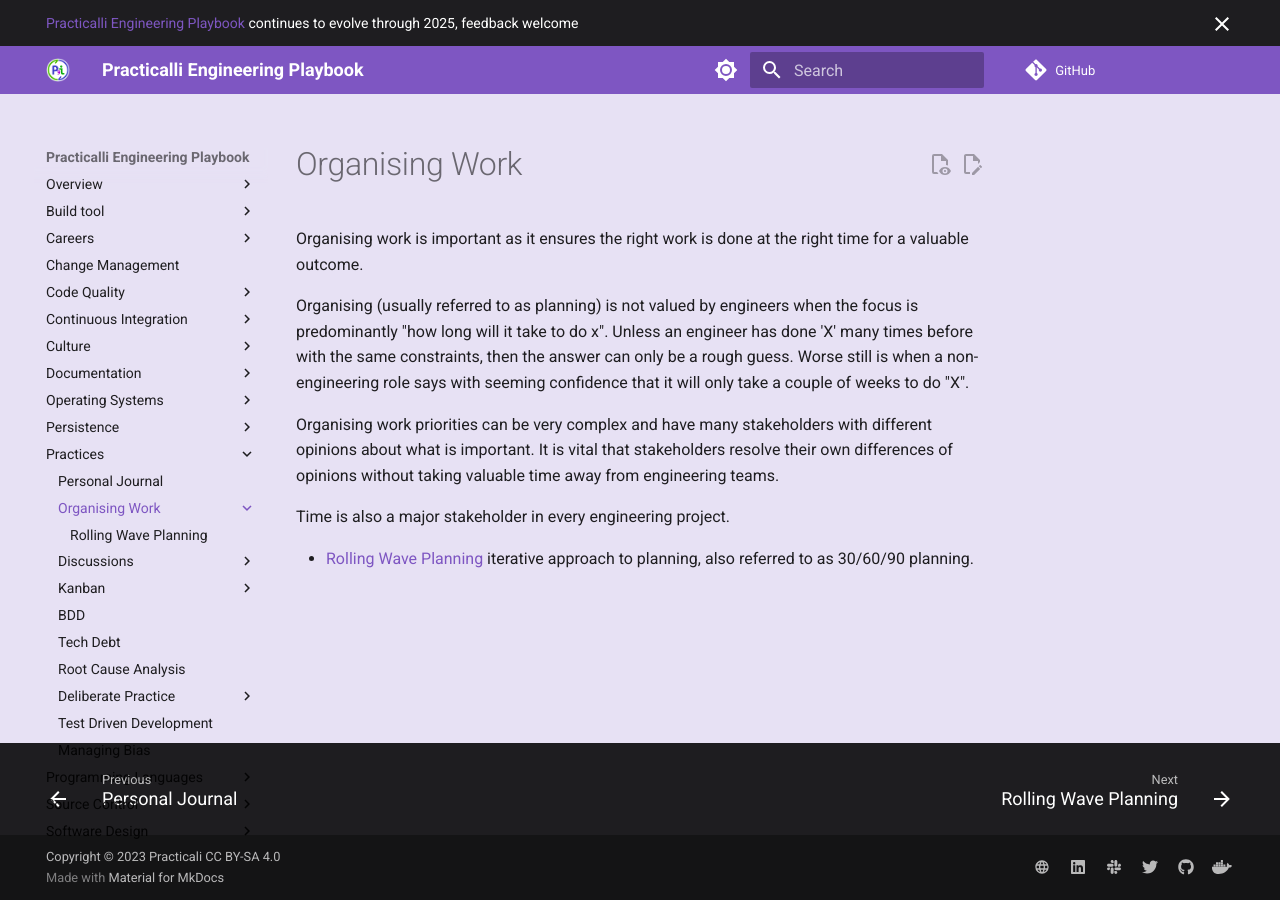
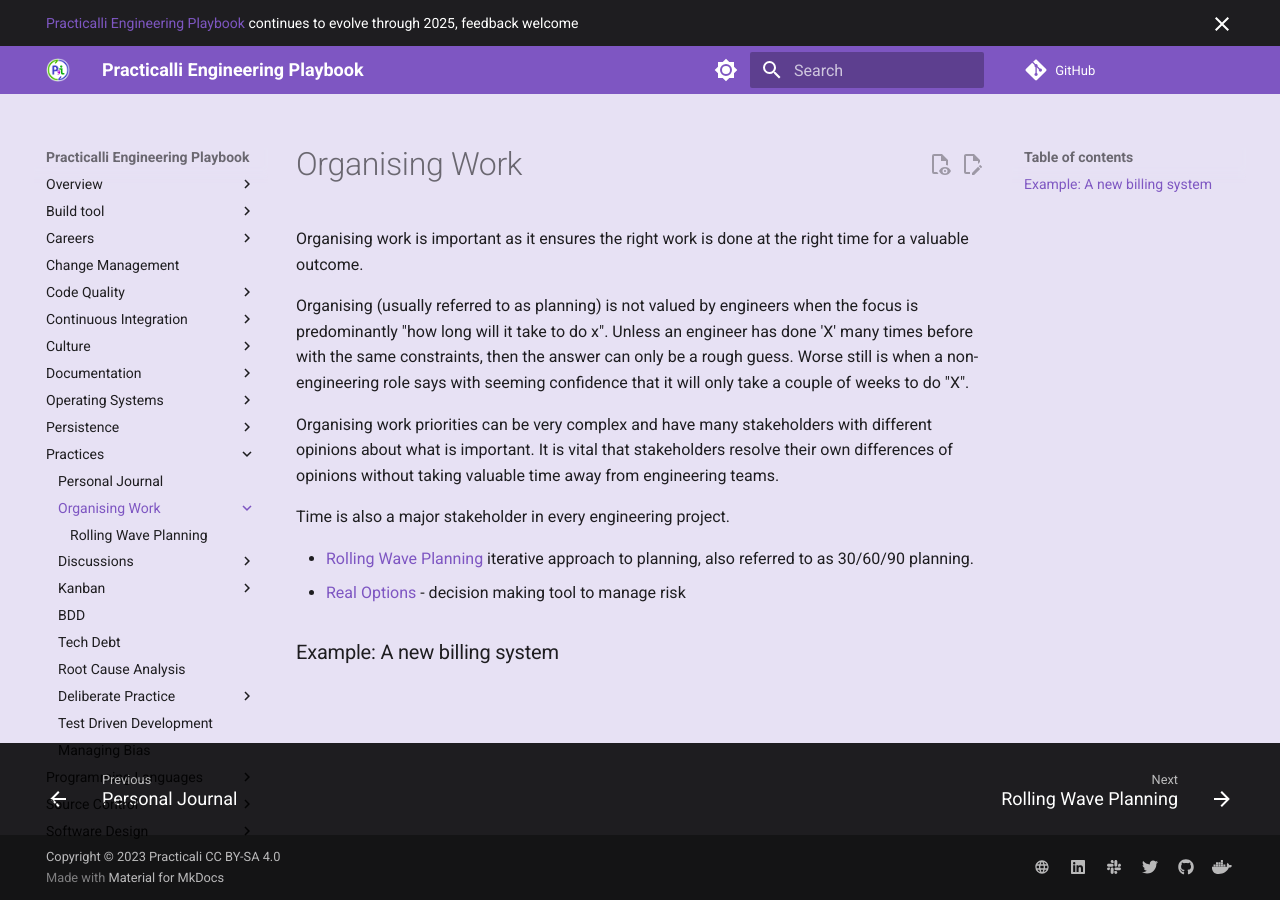
Before and after one commit to practicalli/engineering-playbook, an MkDocs documentation site: the page built from docs/practices/organising-work/index.md, in a window 1280 px wide. Built offline with MkDocs 1.6.1 and Material for MkDocs 9.7.7, drawn with Linux system fonts in a browser that asks for light colours; plug-ins that fetch from the network failed and are left out; comment, search, counter and statistics services are not loaded.

Commit message:
practices: add real options placeholder

```diff
--- a/docs/practices/organising-work/index.md
+++ b/docs/practices/organising-work/index.md
@@ -9,3 +9,9 @@ Organising work priorities can be very complex and have many stakeholders with d
 Time is also a major stakeholder in every engineering project.
 
 - [Rolling Wave Planning](rolling-wave-planning.md) iterative approach to planning, also referred to as 30/60/90 planning.
+- [Real Options]() - decision making tool to manage risk
+
+
+
+
+### Example: A new billing system
```
